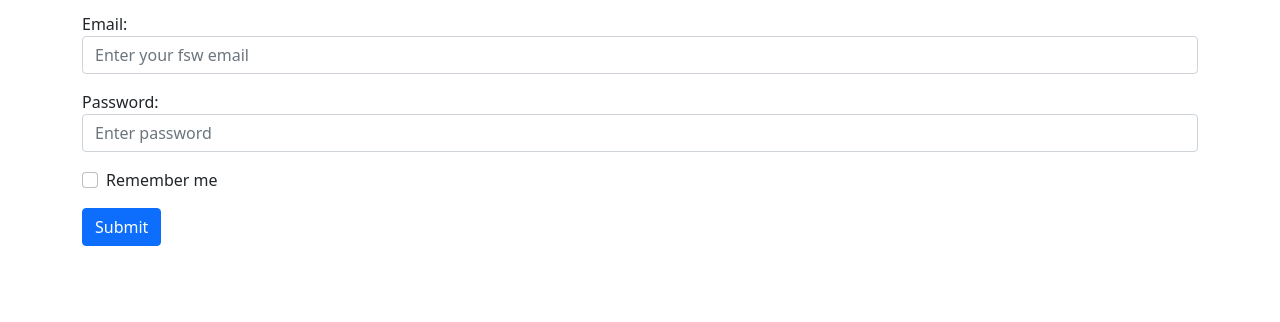
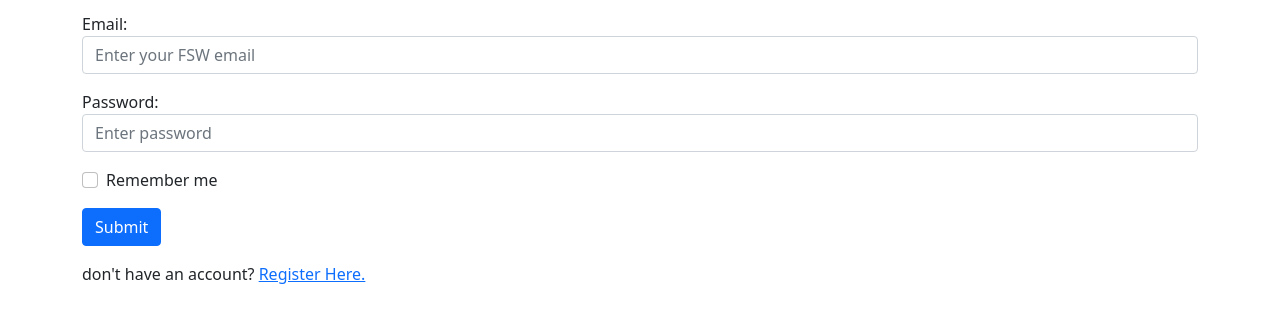
Before and after one commit to refatbaderkhan/bootstraplogin, a plain HTML site: page index.html in a window 1280 px wide. Shown: the part 210-532 px from the top of the page. Drawn offline with nearby package versions, Linux system fonts and the light colour scheme.

Commit message:
registeration link

```diff
--- a/index.html
+++ b/index.html
@@ -18,7 +18,7 @@
         <form>
           <div class="mb-3 mt-3">
             <label for="email">Email:</label>
-            <input type="email" class="form-control" id="email" placeholder="Enter your fsw email" name="email">
+            <input type="email" class="form-control" id="email" placeholder="Enter your FSW email" name="email">
           </div>
           <div class="mb-3">
             <label for="pwd">Password:</label>
@@ -31,5 +31,6 @@
           </div>
           <button type="submit" class="btn btn-primary">Submit</button>
         </form>
+        <P class="mt-3"> don't have an account? <a href="google.com"> Register Here.</a></P>
       </div>
 </body>
```
